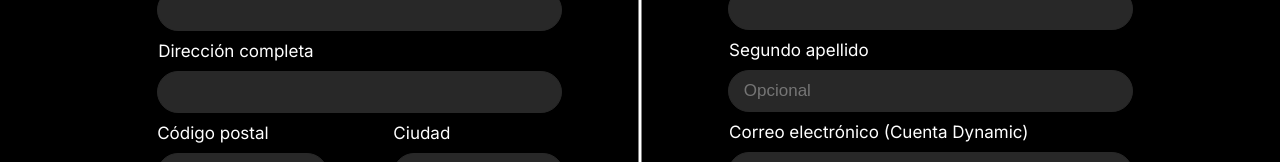
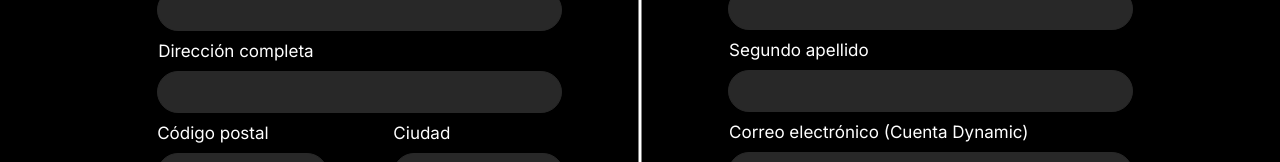
Before and after one commit to PauGimenoIFP/ProyectoDynamicWeb, a React (Vite) app in the folder App_Web/: page /SignUp_Form in a window 1280 px wide. Shown: the part 335-497 px from the top of the page. Built offline with nearby package versions, Linux system fonts and the light colour scheme; what @cloudinary/url-gen would draw is missing.

Commit message:
ajustes ultimo momento

```diff
--- a/App_Web/landingPage/index.html
+++ b/App_Web/landingPage/index.html
@@ -243,8 +243,8 @@
     <div class="container">
         <div class="row">
             <div class="col-md-6 mx-auto text-center">
-                <h2>Frequently asked questions</h2>
-                <p class="text-muted lead">Answers to most common questions.</p>
+                <h2>FAQ</h2>
+                <p class="text-muted lead">Respuestas a dudas comunes.</p>
             </div>
         </div>
         <div class="row mt-5">
--- a/App_Web/src/signUp_Form.jsx
+++ b/App_Web/src/signUp_Form.jsx
@@ -301,7 +301,7 @@ export function SignUp_Form(){
               <br />
               <label>Segundo apellido</label>
               <br />
-              <input type='text' className="input-s" id="segundoApellido" placeholder=" Opcional"/>
+              <input type='text' className="input-s" id="segundoApellido" />
               <br />
               <label>Correo electrónico (Cuenta Dynamic)</label>
               <br />
```
